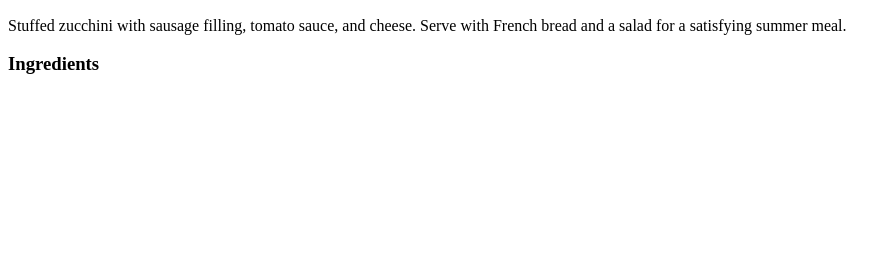
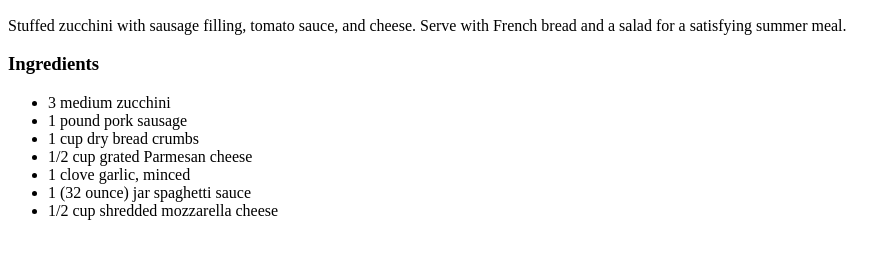
Before and after one commit to Eldenty/odin-recipes, a plain HTML site: page recipes/zucchini.html in a window 1280 px wide. Shown: the part 434-688 px from the top of the page, without its empty margins (0-896 px from the left). Drawn offline with Linux system fonts and the light colour scheme.

Commit message:
Add ingredients list

```diff
--- a/recipes/zucchini.html
+++ b/recipes/zucchini.html
@@ -13,6 +13,14 @@
     <p>Stuffed zucchini with sausage filling, tomato sauce, and cheese. Serve with French bread and a salad for a satisfying summer meal.</p>
 
     <h3>Ingredients</h3>
-
+    <ul>
+        <li>3 medium zucchini</li>
+        <li>1 pound pork sausage</li>
+        <li>1 cup dry bread crumbs</li>
+        <li>1/2 cup grated Parmesan cheese</li>
+        <li>1 clove garlic, minced</li>
+        <li>1 (32 ounce) jar spaghetti sauce</li>
+        <li>1/2 cup shredded mozzarella cheese</li>
+    </ul>
 </body>
 </html>
```
